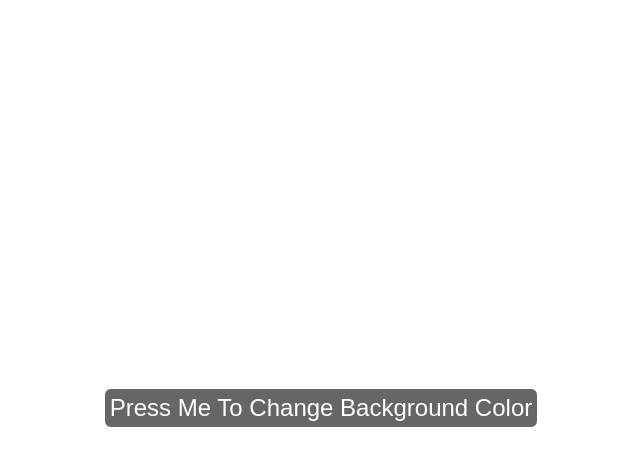
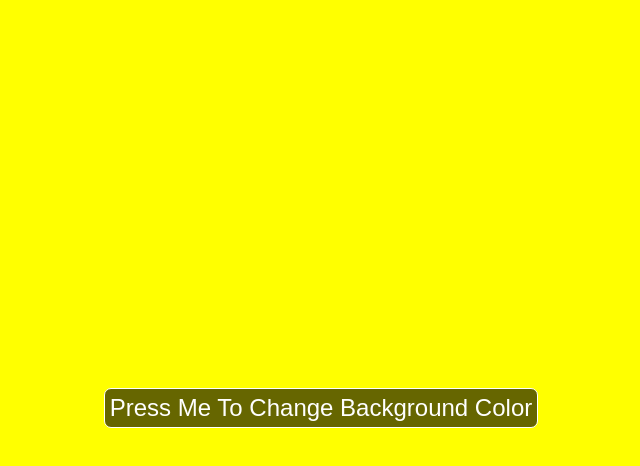
Before and after one commit to bishira14/change_Color, a plain HTML site: page index.html in a window 1280 px wide. Both pictures are taken after a click on the button "Press Me To Change Background Color". Shown: the whole page, without its empty margins (319-959 px from the left). Drawn offline with Linux system fonts and the light colour scheme.

Commit message:
latest update

```diff
--- a/index.js
+++ b/index.js
@@ -0,0 +1,6 @@
+let theButton = document.querySelector("button");
+let theBackground = document.querySelector("body");
+let colors = ["yellow", "lightblue", "orange", "purple", "green"]
+theButton.addEventListener("click", function(){
+  theBackground.style.backgroundColor = colors[0];
+})
```
Also changed, not shown: index.html (+3 -0 lines).
